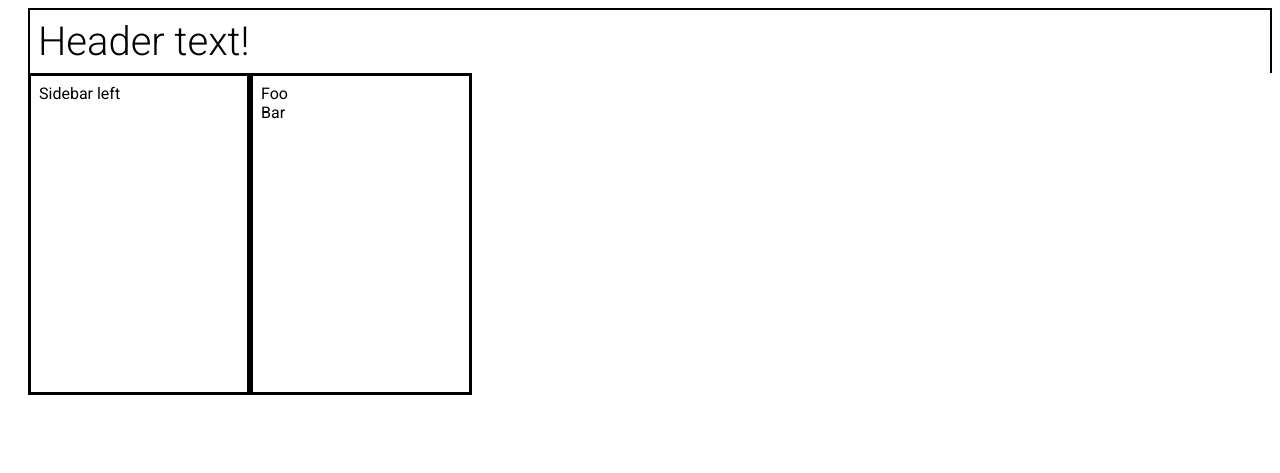
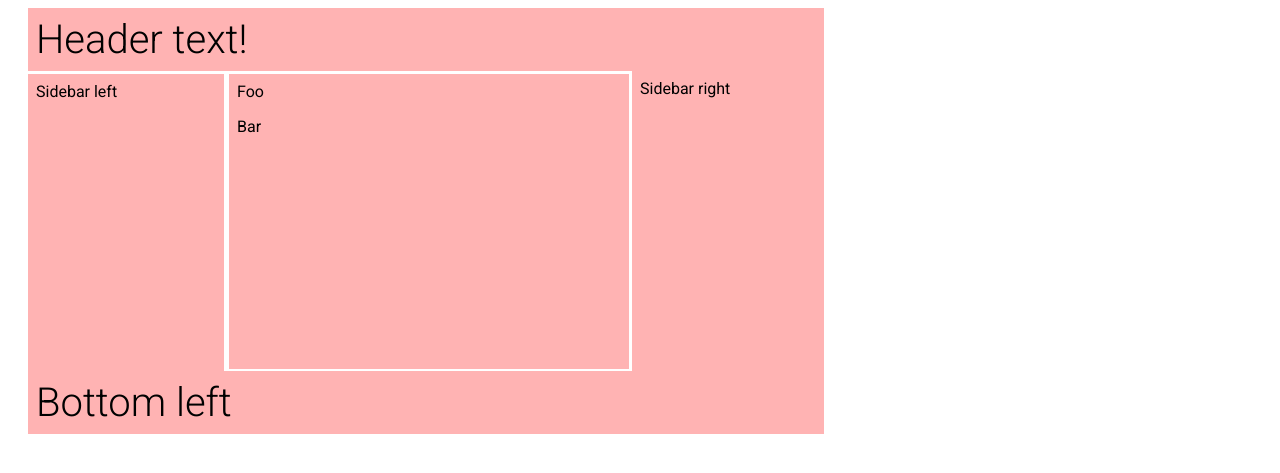
Before and after one commit to Ldupuis13/practice, a PHP site: page /2017-12-17.html in a window 1280 px wide. Shown: the top 473 px of the page. Run offline with PHP 8.4, Linux system fonts and the light colour scheme.

Commit message:
adds recent changes to 2017-12-17 .css & .html

```diff
--- a/2017-12-17.css
+++ b/2017-12-17.css
@@ -1,41 +1,58 @@
 h1, h2, h3, p {
   margin: 0;
-  border: 0;
+  border: 0px;
+  padding: 8px;
   font-family: 'Roboto', sans-serif;
   font-weight: inherit;
   font-size: 100%
 }
+h1 {
+  text-align: left;
+  font-size: 40px;
+  font-weight: 300;
+}
 .content {
   margin-left: 20px;
 }
-header {
-  font-size: 40px;
-  font-weight: 300;
-  border: 2px solid #000000;
-  border-bottom: none;
-  padding: 8px;
-  }
+header, section, footer {
+  width: 796px;
+  background-color: #ffb3b3;
+}
+section {
+  height: 300px;
+}
+footer {
+  position: relative;
 
-.foobar {
+}
+.middle.foobar {
   list-style-type: none;
   display: inline;
 
 }
 .left {
   float: left;
-  width: 200px;
+  border: none;
+  width: 196px;
   height: 300px;
-  padding: 8px;
-  border: 1px 1px 0 1px;
+  background-color: #ffb3b3;
+  border-left: 0px;
+  border-right: 2px;
+  border-bottom: 0px;
+  border-color: #ffffff;
   border-style: solid;
-  border-color: #000000;
 }
 .middle {
   float: left;
-  height: 300px;
-  width: 200px;
-  padding: 8px;
-  border: 1px 1px 0 1px;
+  width: 400px;
+  height: 295px;
+  border: 0 2px;
+  border-color: #ffffff;
   border-style: solid;
-  border-color: #000000;
+  background-color: #ffb3b3;
 }
+.right {
+  float: left;
+  width: 190px;
+  background-color: #ffb3b3;
+}
--- a/2017-12-17.html
+++ b/2017-12-17.html
@@ -17,10 +17,16 @@
         <div class="middle">
           <div class="foobar">
             <p>Foo</p>
+          </div>
           <div class="bar">
             <p>Bar</p>
+          </div>
         </div>
+        <div class="right">
+          <p> Sidebar right</p>
         </div>
-
-        </div>
+      </section>
+      <footer>
+        <h1>Bottom left</h1>
+      </footer>
     </div>
```
